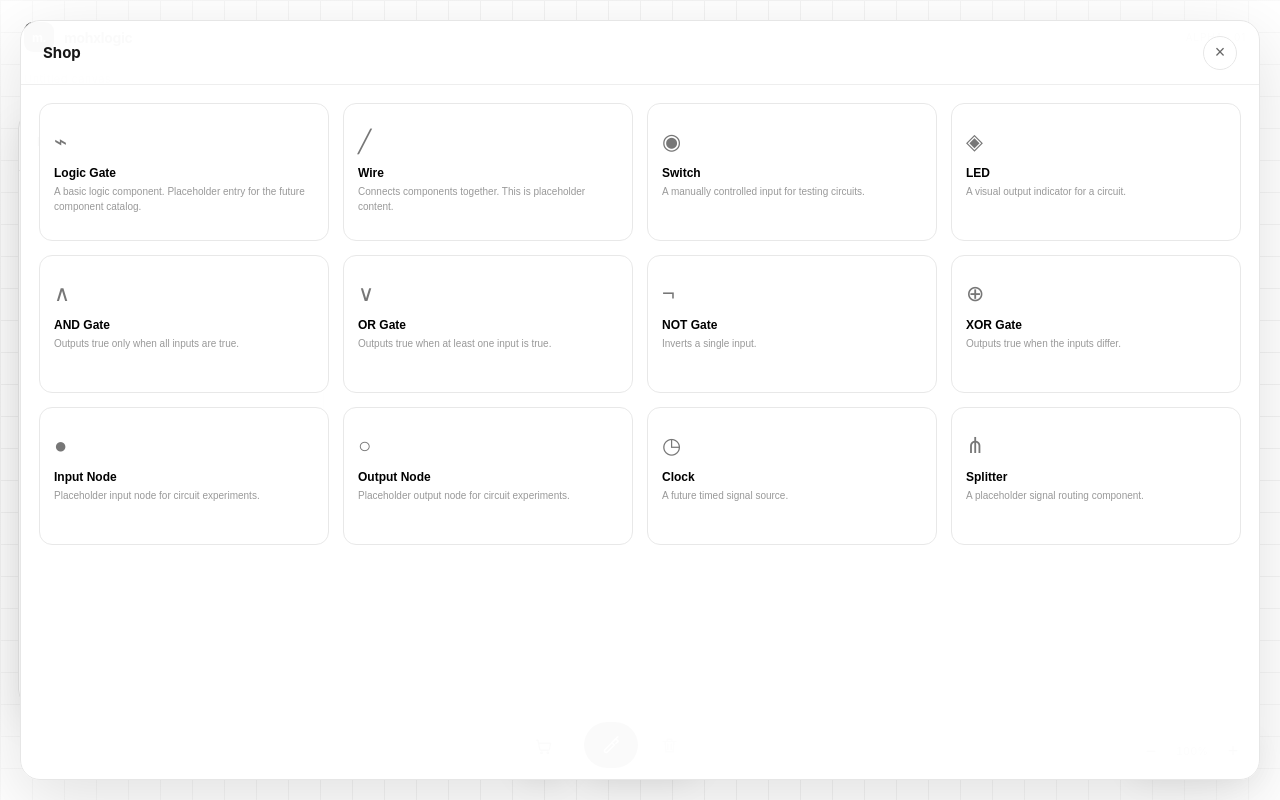
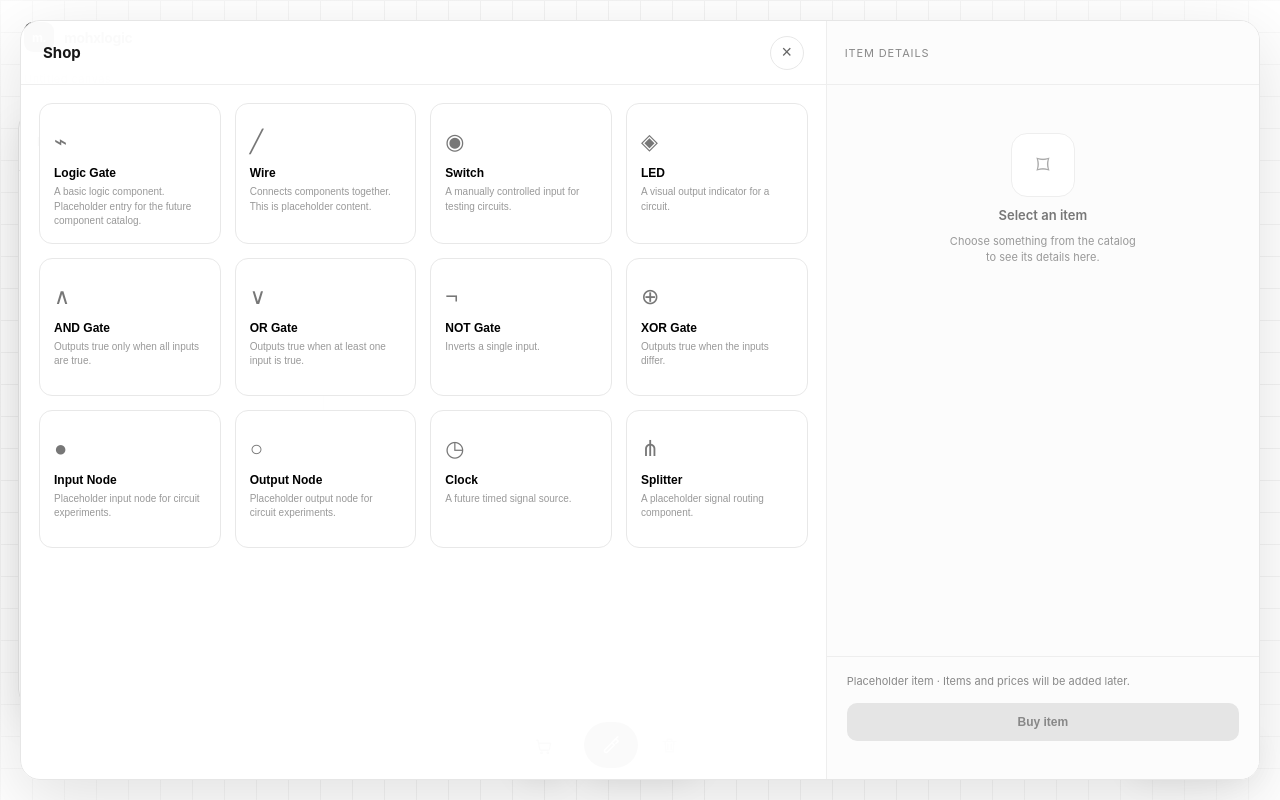
Before and after one commit to mohxmedishan/Mohxlogic, a plain HTML site: page index.html in a window 1280 px wide. Both pictures are taken after a click on the button 543 px from the left and 746 px from the top of the page. Drawn offline with Linux system fonts and the light colour scheme.

Commit message:
Make shop details persistent side panel and add buy button

```diff
--- a/index.html
+++ b/index.html
@@ -41,8 +41,8 @@
     .shop-button svg { width: 19px; height: 19px; stroke: currentColor; fill: none; stroke-width: 1.8; stroke-linecap: round; stroke-linejoin: round; }
     .shop-overlay { position: fixed; inset: 20px; z-index: 20; background: rgba(255,255,255,.98); border: 1px solid #e6e6e6; border-radius: 20px; box-shadow: 0 20px 70px rgba(0,0,0,.12); display: none; overflow: hidden; }
     .shop-overlay.open { display: flex; }
-    .shop-main { min-width: 0; flex: 1; display: flex; flex-direction: column; transition: flex-basis .24s ease; }
-    .shop-overlay.has-details .shop-main { flex: 0 0 68%; }
+    .shop-main { min-width: 0; flex: 0 0 65%; display: flex; flex-direction: column; }
+    .shop-overlay.has-details .shop-main { flex-basis: 65%; }
     .shop-header { height: 64px; padding: 0 22px; display: flex; align-items: center; justify-content: space-between; border-bottom: 1px solid #eee; flex-shrink: 0; }
     .shop-heading { font-size: 15px; font-weight: 650; }
     .shop-close { width: 34px; height: 34px; border: 1px solid #e7e7e7; border-radius: 50%; background: #fff; color: #666; cursor: pointer; font-size: 18px; }
@@ -53,17 +53,25 @@
     .shop-card-icon { height: 48px; display: grid; place-items: center; color: #777; font-size: 22px; }
     .shop-card-name { font-size: 12px; font-weight: 600; }
     .shop-card-desc { margin-top: 5px; font-size: 10px; line-height: 1.45; color: #999; }
-    .shop-details { flex: 0 0 32%; border-left: 1px solid #eee; display: none; flex-direction: column; min-width: 0; background: #fcfcfc; }
-    .shop-overlay.has-details .shop-details { display: flex; }
+    .shop-details { flex: 1 1 35%; border-left: 1px solid #eee; display: flex; flex-direction: column; min-width: 0; background: #fcfcfc; }
     .shop-detail-head { height: 64px; padding: 0 18px; border-bottom: 1px solid #eee; display: flex; align-items: center; justify-content: space-between; flex-shrink: 0; }
     .shop-detail-label { font-size: 11px; color: #888; text-transform: uppercase; letter-spacing: .08em; }
     .shop-detail-body { padding: 24px 20px; overflow-y: auto; }
+    .shop-empty-state { height: 100%; min-height: 180px; display: flex; flex-direction: column; justify-content: center; align-items: center; text-align: center; color: #999; gap: 10px; }
+    .shop-empty-icon { width: 64px; height: 64px; display: grid; place-items: center; border: 1px solid #eee; border-radius: 16px; background: #fff; color: #aaa; font-size: 26px; }
+    .shop-empty-title { font-size: 13px; font-weight: 600; color: #777; }
+    .shop-empty-copy { max-width: 190px; font-size: 11px; line-height: 1.5; }
     .shop-detail-icon { height: 92px; display: grid; place-items: center; font-size: 36px; color: #777; border: 1px solid #eee; border-radius: 14px; background: #fff; margin-bottom: 20px; }
     .shop-detail-name { font-size: 16px; font-weight: 650; }
     .shop-detail-description { margin-top: 10px; color: #888; font-size: 12px; line-height: 1.6; }
     .shop-detail-bottom { margin-top: auto; border-top: 1px solid #eee; padding: 16px 20px; color: #888; font-size: 11px; line-height: 1.5; }
+    .shop-buy { width: 100%; margin-top: 14px; padding: 12px 14px; border: 0; border-radius: 10px; background: #171717; color: #fff; font-size: 12px; font-weight: 600; cursor: pointer; transition: background .16s ease, transform .16s ease, box-shadow .16s ease; }
+    .shop-buy:hover { background: #333; box-shadow: 0 6px 16px rgba(0,0,0,.12); transform: translateY(-1px); }
+    .shop-buy:active { transform: translateY(0) scale(.98); }
+    .shop-buy:disabled { background: #e5e5e5; color: #888; cursor: not-allowed; box-shadow: none; transform: none; }
+    .shop-buy-note { margin-top: 8px; min-height: 14px; font-size: 10px; color: #999; text-align: center; }
 
-    @media(max-width:700px) { .shop-button { bottom: 20px; left: calc(50% - 111px); width: 52px; height: 52px; } .shop-overlay { inset: 14px; border-radius: 16px; } .shop-grid { grid-template-columns: repeat(4,minmax(0,1fr)); gap: 8px; } .shop-card { min-height: 112px; padding: 9px; } .shop-card-icon { height: 34px; font-size: 18px; } .shop-card-name { font-size: 10px; } .shop-card-desc { font-size: 9px; } .shop-overlay.has-details .shop-main { flex: 0 0 57%; } .shop-details { flex-basis: 43%; } .shop-detail-body { padding: 12px; } .shop-detail-icon { height: 66px; font-size: 28px; } .shop-detail-name { font-size: 13px; } .shop-detail-description { font-size: 10px; } .shop-detail-bottom { padding: 12px; font-size: 10px; } .shop-header { padding: 0 12px; } .shop-grid-wrap { padding: 10px; } }
+    @media(max-width:700px) { .shop-button { bottom: 20px; left: calc(50% - 111px); width: 52px; height: 52px; } .shop-overlay { inset: 14px; border-radius: 16px; } .shop-grid { grid-template-columns: repeat(4,minmax(0,1fr)); gap: 8px; } .shop-card { min-height: 112px; padding: 9px; } .shop-card-icon { height: 34px; font-size: 18px; } .shop-card-name { font-size: 10px; } .shop-card-desc { font-size: 9px; } .shop-overlay.has-details .shop-main { flex-basis: 65%; } .shop-details { flex-basis: 35%; } .shop-detail-body { padding: 12px; } .shop-detail-icon { height: 66px; font-size: 28px; } .shop-detail-name { font-size: 13px; } .shop-detail-description { font-size: 10px; } .shop-detail-bottom { padding: 12px; font-size: 10px; } .shop-empty-icon { width: 48px; height: 48px; font-size: 20px; } .shop-empty-copy { font-size: 9px; } .shop-buy { padding: 10px; font-size: 11px; } .shop-header { padding: 0 12px; } .shop-grid-wrap { padding: 10px; } }
     @media(max-width:380px) { .shop-grid { grid-template-columns: repeat(2,minmax(0,1fr)); } .shop-overlay.has-details .shop-main { flex: 0 0 52%; } .shop-details { flex-basis: 48%; } }
 
     @media (max-width: 520px) { .inventory-panel { left: 10px; top: 96px; bottom: 86px; width: min(78vw, 320px); min-width: 200px; max-width: 78vw; } }
@@ -92,9 +100,9 @@
       <div class="shop-grid-wrap"><div class="shop-grid" id="shopGrid"></div></div>
     </div>
     <aside class="shop-details" id="shopDetails">
-      <header class="shop-detail-head"><span class="shop-detail-label">Item details</span><button class="shop-close" id="shopDetailClose" aria-label="Close item details">×</button></header>
-      <div class="shop-detail-body" id="shopDetailBody"></div>
-      <div class="shop-detail-bottom">Placeholder item · Items and prices will be added later.</div>
+      <header class="shop-detail-head"><span class="shop-detail-label">Item details</span></header>
+      <div class="shop-detail-body" id="shopDetailBody"><div class="shop-empty-state"><div class="shop-empty-icon">⌑</div><div class="shop-empty-title">Select an item</div><div class="shop-empty-copy">Choose something from the catalog to see its details here.</div></div></div>
+      <div class="shop-detail-bottom">Placeholder item · Items and prices will be added later.<button class="shop-buy" id="shopBuy" disabled>Buy item</button><div class="shop-buy-note" id="shopBuyNote"></div></div>
     </aside>
   </section>
   <nav class="tools" aria-label="Canvas tools">
@@ -161,6 +169,10 @@
       card.classList.add('selected');
       shopOverlay.classList.add('has-details');
       shopDetailBody.innerHTML = '<div class="shop-detail-icon">'+item.icon+'</div><div class="shop-detail-name">'+item.name+'</div><div class="shop-detail-description">'+item.description+'</div>';
+      const buy = document.querySelector('#shopBuy');
+      buy.disabled = false;
+      buy.textContent = 'Buy item';
+      document.querySelector('#shopBuyNote').textContent = '';
     }
     placeholderItems.forEach(item => {
       const card=document.createElement('button');
@@ -171,7 +183,7 @@
     });
     shopButton.addEventListener('click',openShop);
     document.querySelector('#shopClose').addEventListener('click',closeShop);
-    document.querySelector('#shopDetailClose').addEventListener('click',()=>shopOverlay.classList.remove('has-details'));
+    document.querySelector('#shopBuy').addEventListener('click', () => { document.querySelector('#shopBuyNote').textContent = 'Purchases are not available yet.'; });
     shopOverlay.addEventListener('click',(e)=>{if(e.target===shopOverlay)closeShop();});
     shopOverlay.addEventListener('pointerdown', e => e.stopPropagation());
     shopOverlay.addEventListener('touchstart', e => e.stopPropagation(), {passive:true});
```
